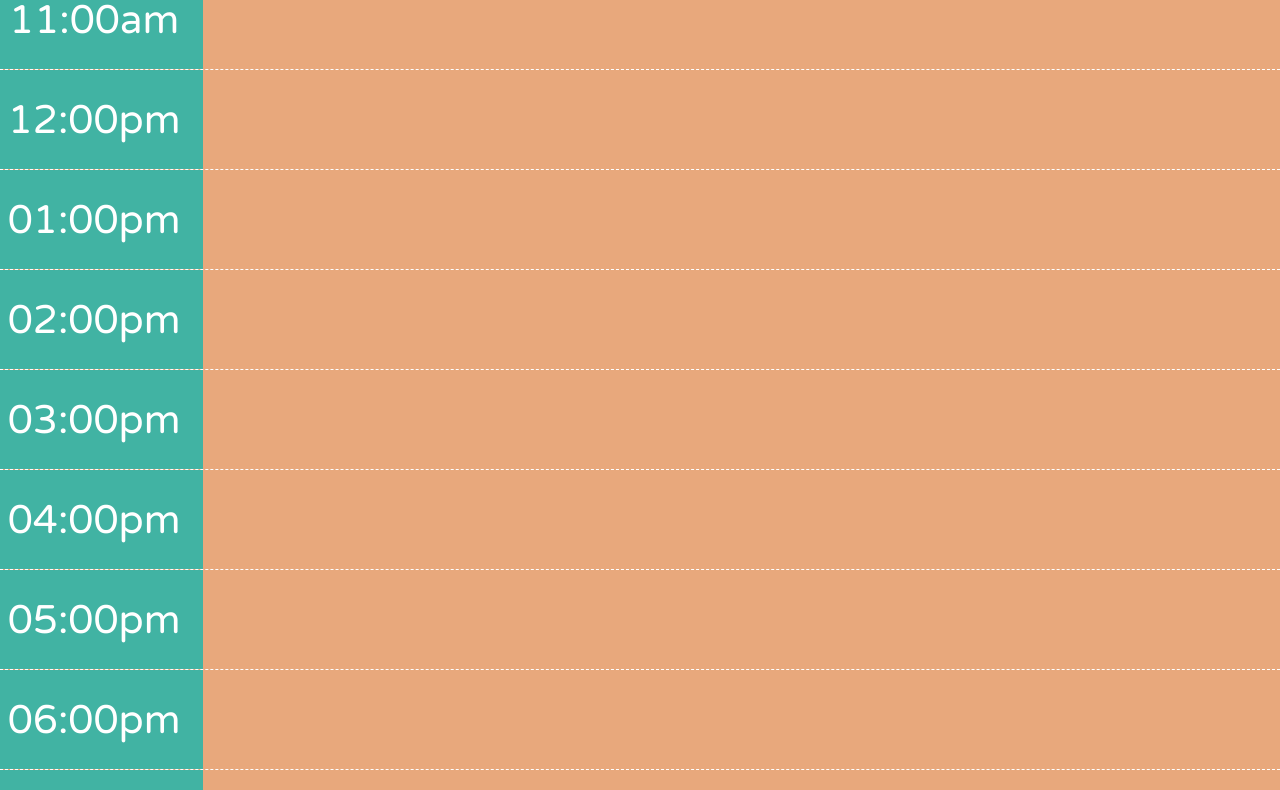
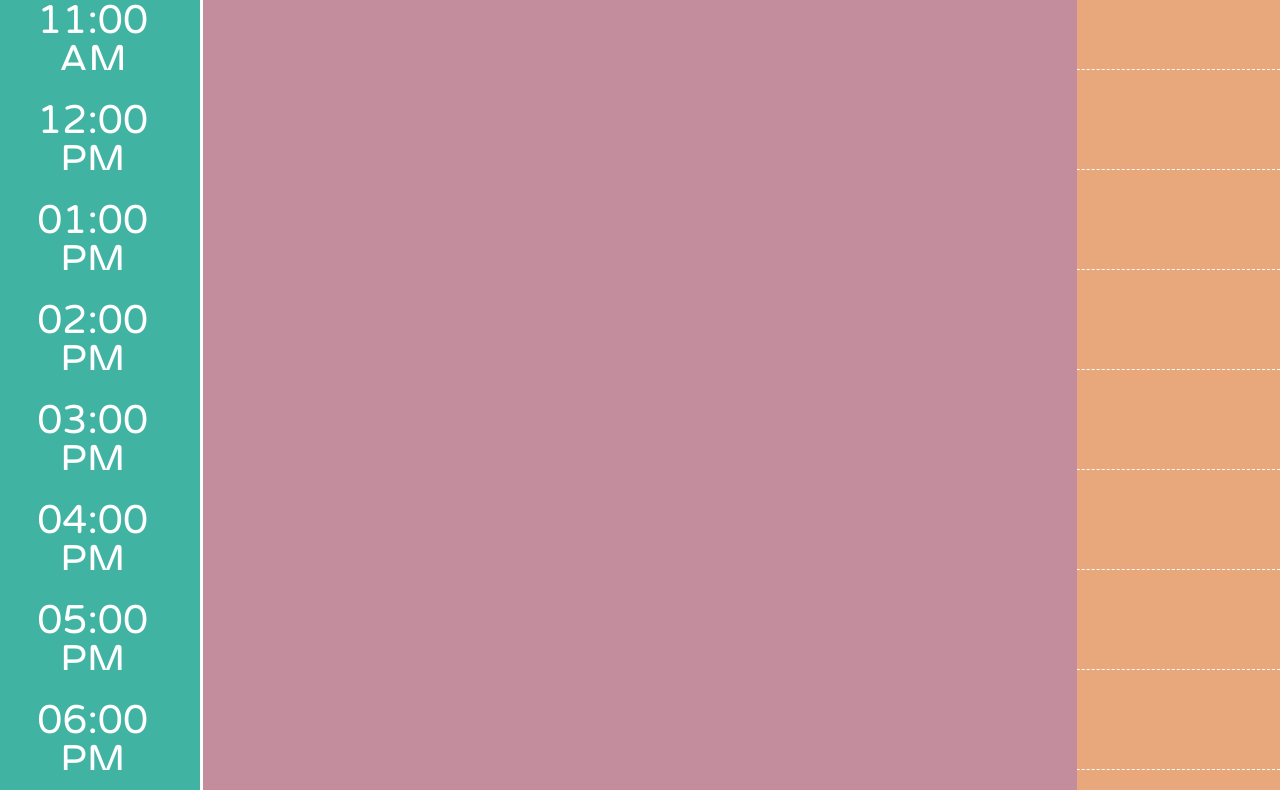
Before and after one commit to eccentricality/workDay, a plain HTML site: page schedulerBody.html in a window 1280 px wide. Shown: the part 792-1582 px from the top of the page. Drawn offline with nearby package versions, Linux system fonts and the light colour scheme.

Commit message:
appended form area for holding scheduler data, styled for past present and future

```diff
--- a/assets/scheduler.js
+++ b/assets/scheduler.js
@@ -4,121 +4,121 @@ $('#todayInScheduler').text(todayHeader.format("MMM Do, YYYY"));
 // day container
 let todaysTimes = [
     {
-        id: 0,
+        id: '0',
         scheduleTime: '07:00',
-        actualTime: '07:00',
-        amPm: 'am',
+        actualTime: '07',
+        amPm: ' AM',
         notes: ''
     },
     {
-        id: 1,
+        id: '1',
         scheduleTime: '08:00',
-        actualTime: '08:00',
-        amPm: 'am',
+        actualTime: '08',
+        amPm: ' AM',
         notes: ''
     },
     {
-        id: 2,
+        id: '2',
         scheduleTime: '09:00',
-        actualTime: '09:00',
-        amPm: 'am',
+        actualTime: '09',
+        amPm: ' AM',
         notes: ''
     },
     {
-        id: 3,
+        id: '3',
         scheduleTime: '10:00',
-        actualTime: '10:00',
-        amPm: 'am',
+        actualTime: '10',
+        amPm: ' AM',
         notes: ''
     },
     {
-        id: 4,
+        id: '4',
         scheduleTime: '11:00',
-        actualTime: '11:00',
-        amPm: 'am',
+        actualTime: '11',
+        amPm: ' AM',
         notes: ''
     },
     {
-        id: 5,
+        id: '5',
         scheduleTime: '12:00',
-        actualTime: '12:00',
-        amPm: 'pm',
+        actualTime: '12',
+        amPm: ' PM',
         notes: ''
     },
     {
-        id: 6,
+        id: '6',
         scheduleTime: '01:00',
-        actualTime: '01:00',
-        amPm: 'pm',
+        actualTime: '13',
+        amPm: ' PM',
         notes: ''
     },
     {
-        id: 7,
+        id: '7',
         scheduleTime: '02:00',
-        actualTime: '02:00',
-        amPm: 'pm',
+        actualTime: '14',
+        amPm: ' PM',
         notes: ''
     },
     {
-        id: 8,
+        id: '8',
         scheduleTime: '03:00',
-        actualTime: '03:00',
-        amPm: 'pm',
+        actualTime: '15',
+        amPm: ' PM',
         notes: ''
     },
     {
-        id: 9,
+        id: '9',
         scheduleTime: '04:00',
-        actualTime: '04:00',
-        amPm: 'pm',
+        actualTime: '16',
+        amPm: ' PM',
         notes: ''
     },
     {
-        id: 10,
+        id: '10',
         scheduleTime: '05:00',
-        actualTime: '05:00',
-        amPm: 'pm',
+        actualTime: '17',
+        amPm: ' PM',
         notes: ''
     },
     {
-        id: 11,
+        id: '11',
         scheduleTime: '06:00',
-        actualTime: '06:00',
-        amPm: 'pm',
+        actualTime: '18',
+        amPm: ' PM',
         notes: ''
     },
     {
-        id: 12,
+        id: '12',
         scheduleTime: '07:00',
-        actualTime: '07:00',
-        amPm: 'pm',
+        actualTime: '19',
+        amPm: ' PM',
         notes: ''
     },
     {
-        id: 13,
+        id: '13',
         scheduleTime: '08:00',
-        actualTime: '08:00',
-        amPm: 'pm',
+        actualTime: '20',
+        amPm: ' PM',
         notes: ''
     },
     {
-        id: 14,
+        id: '14',
         scheduleTime: '09:00',
-        actualTime: '09:00',
-        amPm: 'pm',
+        actualTime: '21',
+        amPm: ' PM',
         notes: ''
     },
     {
-        id: 15,
+        id: '15',
         scheduleTime: '10:00',
-        actualTime: '10:00',
-        amPm: 'pm',
+        actualTime: '22',
+        amPm: ' PM',
         notes: ''
     }
 ]
 
 // dynamically create and append actual scheduler
-todaysTimes.forEach(function(thisHour) {
+todaysTimes.forEach(function(thisTime) {
 
     // create the rows for time with form so notes can be typed in
     let timeRow = $('<form>').attr({'class': 'row'});
@@ -126,10 +126,31 @@ todaysTimes.forEach(function(thisHour) {
 
     // create schedule time
     let schedulerTime = $('<div>')
-        .text(`${thisHour.scheduleTime}${thisHour.amPm}`)
+        .text(`${thisTime.scheduleTime}${thisTime.amPm}`)
         .attr({'class': 'col-md-2 scheduleTime'});
 
-    timeRow.append(schedulerTime);
+    // create area to append schedule data
+    let schedulerInfo = $('<div>')
+        .attr({'class': 'col-md-8 information p-0'});
+
+    // create area to append data and assess whether past present or future
+    let todaysPlans = $('<textarea>');
+
+    todaysPlans.attr('id', thisTime.id);
+    schedulerInfo.append(todaysPlans);
+
+    if (thisTime.actualTime < moment().format('HH')) {
+        todaysPlans.attr({'class': 'past'});
+    }
+    else if (thisTime.actualTime === moment().format('HH')) {
+        todaysPlans.attr({'class': 'present'});
+    }
+    else if (thisTime.actualTime > moment().format('HH')) {
+        todaysPlans.attr({'class': 'future'});
+    }
+
+
+    timeRow.append(schedulerTime, schedulerInfo);
 
 })
 
--- a/assets/style.css
+++ b/assets/style.css
@@ -97,6 +97,17 @@ body {
     border-top: 1px dashed white;
 }
 
+/* adjust styling for input area with all information for each hour */
+textarea {
+    width: 100%;
+    height: 100%;
+    background: transparent;
+    border: none;
+    resize: none;
+    color: black;
+    padding: 15px;
+}
+
 /* styling for schedule time */
 .scheduleTime {
     background-color: var(--cnbAqua);
@@ -104,4 +115,23 @@ body {
     font-size: 40px;
     text-align: center;
     padding-top: 30px;
+    border-right: 3px solid white;
 }
+
+/* styling to indicate past time in scheduler */
+.past {
+    background-color: gray;
+    color: white;
+}
+
+/* styling to indicate present time in scheduler */
+.present {
+    background-color: var(--cnbTeal);
+    color: black;
+}
+
+/* styling to indicate future time in scheduler */
+.future {
+    background-color: var(--cnbPink);
+    color: black;
+}
```
